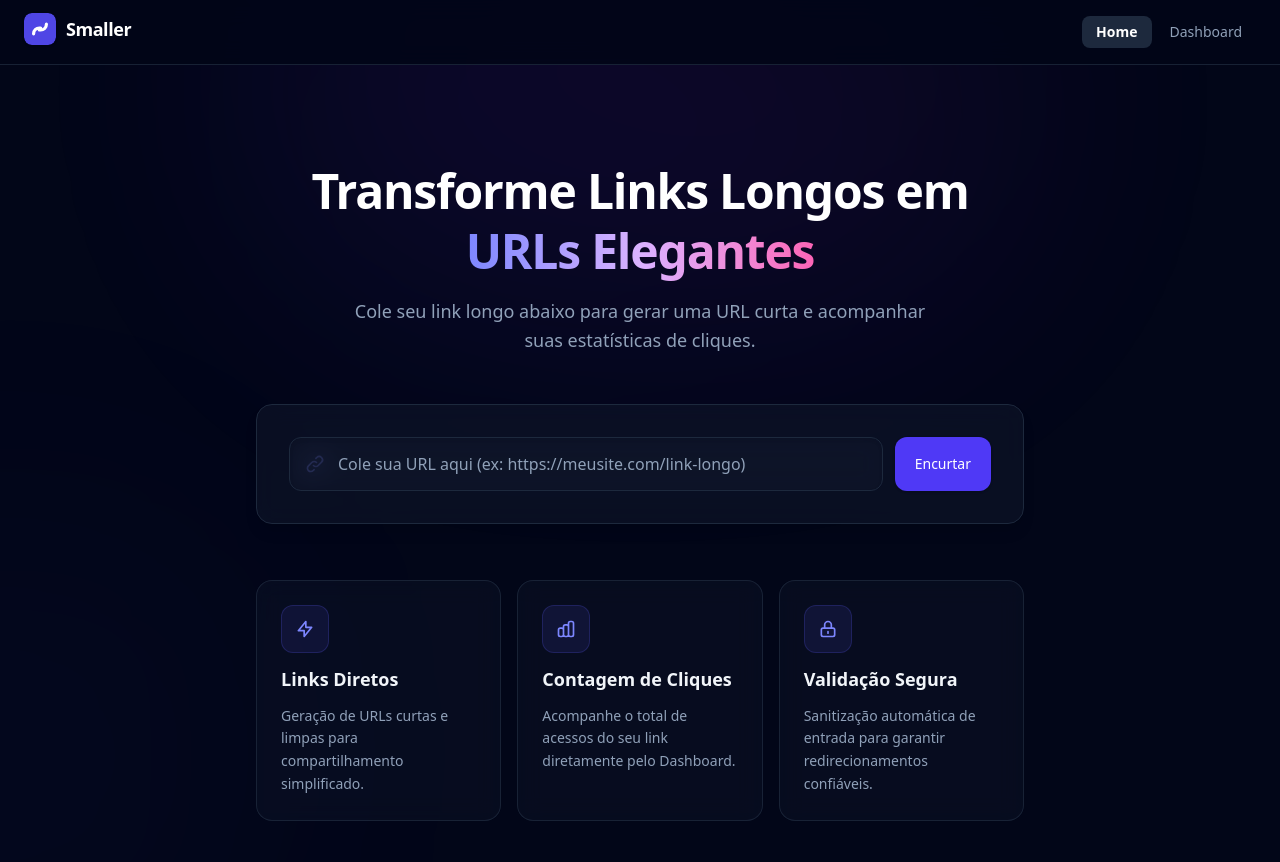
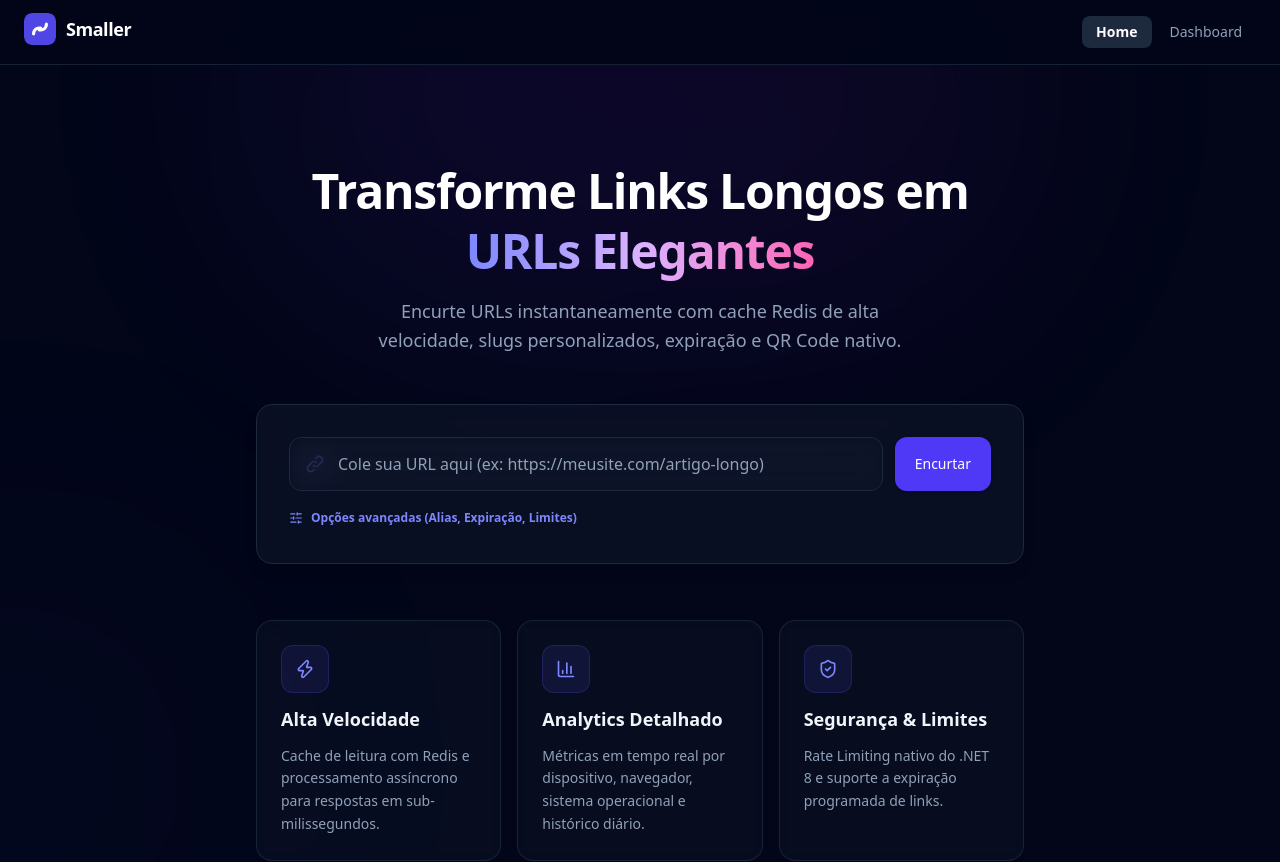
Before and after one commit to jonaferreir4/smaller-front, a React (Vite) app: page / in a window 1280 px wide. Shown: the top 862 px of the page. Built offline with nearby package versions, Linux system fonts and the light colour scheme.

Commit message:
feat: enhance QR code modal with custom code support and advanced options in URL shortening form

```diff
--- a/src/pages/home.tsx
+++ b/src/pages/home.tsx
@@ -6,12 +6,17 @@ import FeatureCard from "../components/feature-card";
 import QrModal from "../components/qr-modal";
 import { useShortenUrl } from "../hooks/use-shorten-url";
 import { useCopyToClipboard } from "../hooks/use-copy-to-clipboard";
+import { SlidersHorizontal, QrCode, Copy, Check, ExternalLink, BarChart3, ShieldCheck, Zap } from "lucide-react";
 
 export default function Home() {
   const [urlInput, setUrlInput] = useState("");
+  const [customCode, setCustomCode] = useState("");
+  const [expiresAt, setExpiresAt] = useState("");
+  const [maxClicks, setMaxClicks] = useState("");
+  const [showAdvanced, setShowAdvanced] = useState(false);
   const [isQrOpen, setIsQrOpen] = useState(false);
 
-  const { shortUrl, isLoading, error, shortenUrl } = useShortenUrl();
+  const { shortUrl, result, isLoading, error, shortenUrl } = useShortenUrl();
   const { isCopied, copy } = useCopyToClipboard();
 
   useEffect(() => {
@@ -20,7 +25,12 @@ export default function Home() {
 
   const handleSubmit = async (e: React.FormEvent) => {
     e.preventDefault();
-    await shortenUrl(urlInput);
+    await shortenUrl({
+      url: urlInput,
+      customCode: customCode || undefined,
+      expiresAtUtc: expiresAt || undefined,
+      maxClicks: maxClicks ? Number(maxClicks) : undefined,
+    });
   };
 
   return (
@@ -35,26 +45,78 @@ export default function Home() {
         </h1>
 
         <p className="text-slate-400 text-base sm:text-lg max-w-xl mx-auto leading-relaxed">
-          Cole seu link longo abaixo para gerar uma URL curta e acompanhar suas estatísticas de cliques.
+          Encurte URLs instantaneamente com cache Redis de alta velocidade, slugs personalizados, expiração e QR Code nativo.
         </p>
       </section>
 
       {/* Form Card */}
-      <section className="p-6 sm:p-8 rounded-2xl bg-slate-900/60 backdrop-blur-md border border-slate-800 shadow-lg relative z-20">
-        <form onSubmit={handleSubmit} className="flex flex-col sm:flex-row gap-3" id="shorten-form">
+      <section className="p-6 sm:p-8 rounded-2xl bg-slate-900/60 backdrop-blur-md border border-slate-800 shadow-lg relative z-20 space-y-4">
+        <form onSubmit={handleSubmit} className="space-y-4" id="shorten-form">
+          <div className="flex flex-col sm:flex-row gap-3">
             <SearchInput
               id="url-input"
-            placeholder="Cole sua URL aqui (ex: https://meusite.com/link-longo)"
+              placeholder="Cole sua URL aqui (ex: https://meusite.com/artigo-longo)"
               value={urlInput}
               onChange={(e) => setUrlInput(e.target.value)}
               onClear={() => setUrlInput("")}
             />
             <SubmitButton id="btn-shorten" isLoading={isLoading}>Encurtar</SubmitButton>
+          </div>
+
+          {/* Toggle Advanced Options */}
+          <div className="text-left">
+            <button
+              type="button"
+              onClick={() => setShowAdvanced(!showAdvanced)}
+              className="inline-flex items-center gap-2 text-xs font-semibold text-indigo-400 hover:text-indigo-300 transition-colors"
+            >
+              <SlidersHorizontal className="w-3.5 h-3.5" />
+              {showAdvanced ? "Ocultar opções avançadas" : "Opções avançadas (Alias, Expiração, Limites)"}
+            </button>
+          </div>
+
+          {/* Advanced Options Accordion */}
+          {showAdvanced && (
+            <div className="p-4 rounded-xl bg-slate-950/80 border border-slate-800/80 text-left grid grid-cols-1 sm:grid-cols-3 gap-3 animate-in fade-in duration-200">
+              <div>
+                <label className="block text-xs font-medium text-slate-300 mb-1">Slug Customizado</label>
+                <input
+                  type="text"
+                  placeholder="ex: blackfriday"
+                  value={customCode}
+                  onChange={(e) => setCustomCode(e.target.value)}
+                  className="w-full px-3 py-2 bg-slate-900 border border-slate-800 rounded-lg text-xs text-slate-200 placeholder-slate-500 focus:outline-none focus:border-indigo-500"
+                />
+              </div>
+
+              <div>
+                <label className="block text-xs font-medium text-slate-300 mb-1">Data de Expiração</label>
+                <input
+                  type="datetime-local"
+                  value={expiresAt}
+                  onChange={(e) => setExpiresAt(e.target.value)}
+                  className="w-full px-3 py-2 bg-slate-900 border border-slate-800 rounded-lg text-xs text-slate-200 focus:outline-none focus:border-indigo-500"
+                />
+              </div>
+
+              <div>
+                <label className="block text-xs font-medium text-slate-300 mb-1">Limite de Cliques</label>
+                <input
+                  type="number"
+                  min="1"
+                  placeholder="ex: 100"
+                  value={maxClicks}
+                  onChange={(e) => setMaxClicks(e.target.value)}
+                  className="w-full px-3 py-2 bg-slate-900 border border-slate-800 rounded-lg text-xs text-slate-200 placeholder-slate-500 focus:outline-none focus:border-indigo-500"
+                />
+              </div>
+            </div>
+          )}
         </form>
 
         {/* Error Alert */}
         {error && (
-          <div className="mt-4 p-3.5 rounded-xl bg-red-500/10 border border-red-500/20 text-red-300 text-sm text-left flex items-center gap-2" role="alert">
+          <div className="p-3.5 rounded-xl bg-red-500/10 border border-red-500/20 text-red-300 text-sm text-left flex items-center gap-2" role="alert">
             <svg className="w-4 h-4 text-red-400 shrink-0" fill="none" viewBox="0 0 24 24" stroke="currentColor">
               <path strokeLinecap="round" strokeLinejoin="round" strokeWidth="2" d="M12 8v4m0 4h.01M21 12a9 9 0 11-18 0 9 9 0 0118 0z" />
             </svg>
@@ -64,10 +126,24 @@ export default function Home() {
 
         {/* Result Area */}
         {shortUrl && (
-          <div className="mt-6 p-5 rounded-xl bg-slate-950/90 border border-slate-800 text-left space-y-3">
+          <div className="p-5 rounded-xl bg-slate-950/90 border border-slate-800 text-left space-y-3">
+            <div className="flex items-center justify-between">
               <span className="text-xs font-semibold text-slate-400 uppercase tracking-wider block">
                 Sua URL encurtada:
               </span>
+              <div className="flex items-center gap-2">
+                {result?.isCustom && (
+                  <span className="px-2 py-0.5 rounded text-[10px] font-semibold bg-indigo-500/20 text-indigo-300 border border-indigo-500/30">
+                    Slug Customizado
+                  </span>
+                )}
+                {result?.maxClicks && (
+                  <span className="px-2 py-0.5 rounded text-[10px] font-semibold bg-purple-500/20 text-purple-300 border border-purple-500/30">
+                    Max: {result.maxClicks} cliques
+                  </span>
+                )}
+              </div>
+            </div>
 
             <div className="flex flex-col sm:flex-row gap-2.5">
               <input
@@ -83,20 +159,22 @@ export default function Home() {
                   id="btn-copy-url"
                   type="button"
                   onClick={() => copy(shortUrl)}
-                  className={`btn btn-sm font-medium rounded-lg border-0 px-4 text-white transition-colors ${
+                  className={`btn btn-sm font-medium rounded-lg border-0 px-4 text-white transition-colors flex items-center gap-1.5 ${
                     isCopied ? "bg-emerald-600 hover:bg-emerald-500" : "bg-indigo-600 hover:bg-indigo-500"
                   }`}
                 >
-                  {isCopied ? "✓ Copiado" : "Copiar"}
+                  {isCopied ? <Check className="w-4 h-4" /> : <Copy className="w-4 h-4" />}
+                  {isCopied ? "Copiado" : "Copiar"}
                 </button>
 
                 <button
                   id="btn-qr-modal"
                   type="button"
                   onClick={() => setIsQrOpen(true)}
-                  className="btn btn-sm bg-slate-800 hover:bg-slate-700 text-slate-300 border border-slate-700 rounded-lg px-3"
+                  className="btn btn-sm bg-slate-800 hover:bg-slate-700 text-slate-300 border border-slate-700 rounded-lg px-3 flex items-center gap-1.5"
                   title="Gerar QR Code"
                 >
+                  <QrCode className="w-4 h-4" />
                   QR Code
                 </button>
               </div>
@@ -107,15 +185,15 @@ export default function Home() {
                 href={shortUrl}
                 target="_blank"
                 rel="noopener noreferrer"
-                className="hover:text-slate-200 underline underline-offset-4"
+                className="hover:text-slate-200 flex items-center gap-1 underline underline-offset-4"
               >
-                Abrir em nova aba ↗
+                Abrir em nova aba <ExternalLink className="w-3 h-3" />
               </a>
               <Link
                 to={`/dashboard?url=${encodeURIComponent(shortUrl)}`}
-                className="text-indigo-400 hover:text-indigo-300 font-medium"
+                className="text-indigo-400 hover:text-indigo-300 font-medium flex items-center gap-1"
               >
-                Ver estatísticas →
+                <BarChart3 className="w-3.5 h-3.5" /> Ver Analytics →
               </Link>
             </div>
           </div>
@@ -125,36 +203,24 @@ export default function Home() {
       {/* Feature Grid */}
       <section className="grid grid-cols-1 md:grid-cols-3 gap-4 pt-2">
         <FeatureCard
-          icon={
-            <svg className="w-5 h-5" fill="none" viewBox="0 0 24 24" stroke="currentColor">
-              <path strokeLinecap="round" strokeLinejoin="round" strokeWidth="2" d="M13 10V3L4 14h7v7l9-11h-7z" />
-            </svg>
-          }
-          title="Links Diretos"
-          description="Geração de URLs curtas e limpas para compartilhamento simplificado."
+          icon={<Zap className="w-5 h-5 text-indigo-400" />}
+          title="Alta Velocidade"
+          description="Cache de leitura com Redis e processamento assíncrono para respostas em sub-milissegundos."
         />
         <FeatureCard
-          icon={
-            <svg className="w-5 h-5" fill="none" viewBox="0 0 24 24" stroke="currentColor">
-              <path strokeLinecap="round" strokeLinejoin="round" strokeWidth="2" d="M9 19v-6a2 2 0 00-2-2H5a2 2 0 00-2 2v6a2 2 0 002 2h2a2 2 0 002-2zm0 0V9a2 2 0 012-2h2a2 2 0 012 2v10m-6 0a2 2 0 002 2h2a2 2 0 002-2m0 0V5a2 2 0 012-2h2a2 2 0 012 2v14a2 2 0 01-2 2h-2a2 2 0 01-2-2z" />
-            </svg>
-          }
-          title="Contagem de Cliques"
-          description="Acompanhe o total de acessos do seu link diretamente pelo Dashboard."
+          icon={<BarChart3 className="w-5 h-5 text-indigo-400" />}
+          title="Analytics Detalhado"
+          description="Métricas em tempo real por dispositivo, navegador, sistema operacional e histórico diário."
         />
         <FeatureCard
-          icon={
-            <svg className="w-5 h-5" fill="none" viewBox="0 0 24 24" stroke="currentColor">
-              <path strokeLinecap="round" strokeLinejoin="round" strokeWidth="2" d="M12 15v2m-6 4h12a2 2 0 002-2v-6a2 2 0 00-2-2H6a2 2 0 00-2 2v6a2 2 0 002 2zm10-10V7a4 4 0 00-8 0v4h8z" />
-            </svg>
-          }
-          title="Validação Segura"
-          description="Sanitização automática de entrada para garantir redirecionamentos confiáveis."
+          icon={<ShieldCheck className="w-5 h-5 text-indigo-400" />}
+          title="Segurança & Limites"
+          description="Rate Limiting nativo do .NET 8 e suporte a expiração programada de links."
         />
       </section>
 
       {/* QR Code Modal */}
-      <QrModal isOpen={isQrOpen} onClose={() => setIsQrOpen(false)} url={shortUrl} />
+      <QrModal isOpen={isQrOpen} onClose={() => setIsQrOpen(false)} url={shortUrl} code={result?.code} />
     </div>
   );
 }
```
Also changed, not shown: src/components/qr-modal.tsx (+24 -13 lines). Lines whose indentation alone changed are shown as unchanged.
